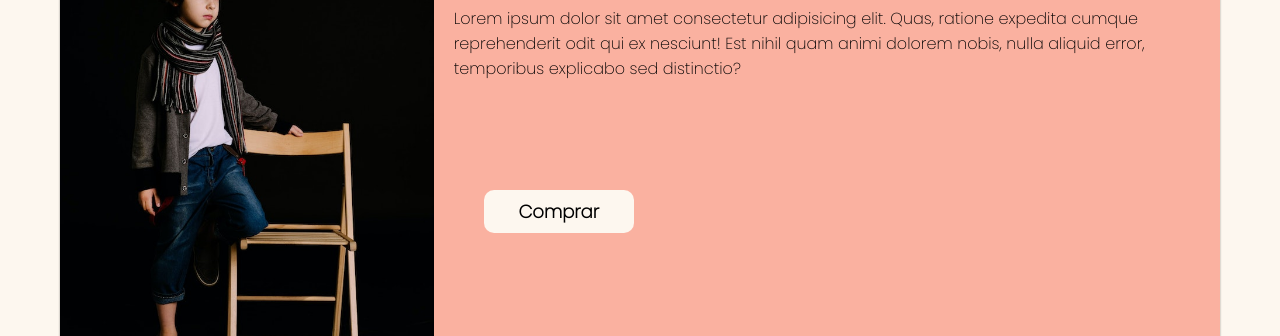
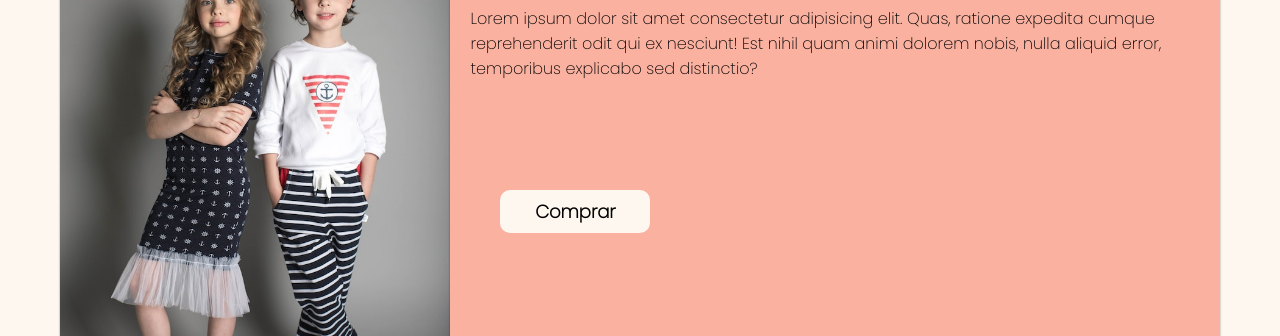
Before and after one commit to DiegoCavalcante1984/page_wellington, a plain HTML site: page index.html in a window 1280 px wide. Shown: the part 274-610 px from the top of the page. Drawn offline with Linux system fonts and the light colour scheme.

Commit message:
modify index

```diff
--- a/index.html
+++ b/index.html
@@ -28,7 +28,7 @@
     </nav>
   </header>
   <section class="image">
-    <img src="image/img1.jpg" alt="foto de um menino">
+    <img src="image/img2.jpg" alt="foto de um menino">
 
     <section class="content">
       <div class="text_content">
```
